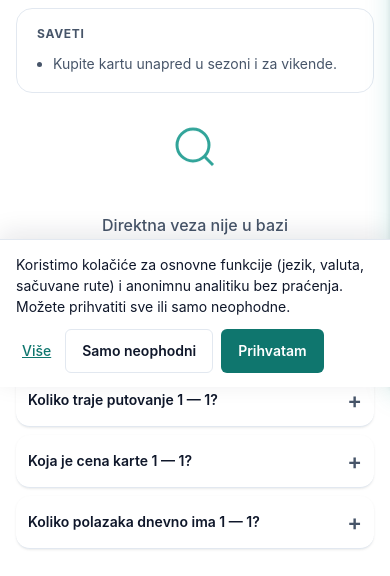
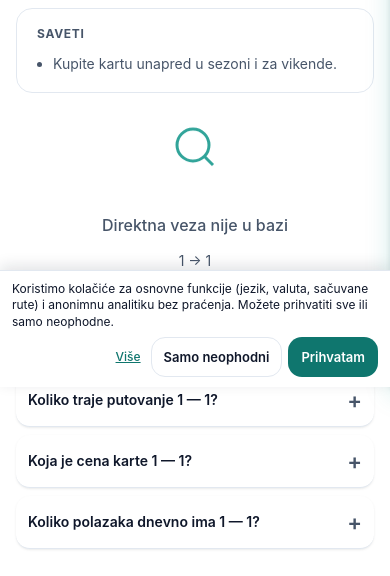
Before and after one commit to klaschukk/transit-aggregator, a Flask app: a page that uses app/templates/city_pair.html in a window 390 px wide. Shown: the part 457-1033 px from the top of the page. Run offline with Flask 3, Linux system fonts and the light colour scheme; data that the repository does not hold is empty; parts of the project's set-up code (start-up, migrations or seed data) failed here and were passed over.

Commit message:
fix(mobile): tighten cookie banner + move price-alert below trip list
- Cookie banner ate ~180px of a 375px viewport (verbose body + 14px
  padding + three actions). Tighten on mobile: smaller padding, smaller
  text, body and actions on their own rows. Banner now takes ~half the
  vertical space.

- city_pair (/voznja/X-do-Y/) had the price-alert section sitting BEFORE
  the trip list, so the first mobile fold was a signup form instead of
  actual trips. Moved it after the results, matching route_detail.

```diff
--- a/app/static/css/app.mobile.css
+++ b/app/static/css/app.mobile.css
@@ -710,4 +746,36 @@ body.m-nav-open .site-nav { transform: translateX(0); }
   margin-top: var(--mspace-2);
 }
 
+/* 11. Cookie banner — desktop chrome eats ~180px on a 375px viewport
+   (long body text + 14px padding + three actions wrapping). Tighten on
+   mobile so the banner takes roughly half that, leaving the fold for
+   real content. */
+.cookie-banner {
+  padding: 10px 12px max(10px, env(safe-area-inset-bottom)) 12px !important;
+  gap: 6px 10px !important;
+  font-size: var(--mtext-xs) !important;
+  box-shadow: 0 -4px 14px rgba(15, 23, 42, .12) !important;
+}
+.cookie-banner__text {
+  font-size: var(--mtext-xs);
+  line-height: 1.4;
+}
+.cookie-banner__body { flex: 1 1 100%; }
+.cookie-banner__actions {
+  flex: 1 1 100%;
+  gap: 6px;
+  justify-content: flex-end;
+}
+.cookie-banner__link {
+  min-height: 36px;
+  padding: 0 4px;
+  font-size: var(--mtext-xs);
+}
+.cookie-banner__btn {
+  min-height: 40px;
+  padding: 0 12px;
+  font-size: var(--mtext-sm);
+  border-radius: var(--mradius-md);
+}
+
 } /* end @media (max-width: 767px) */
--- a/app/templates/city_pair.html
+++ b/app/templates/city_pair.html
@@ -106,11 +106,6 @@
 </button>
 
 {% set _alert_slug = (route.slug if route and route.slug else _from_slug ~ '-do-' ~ _to_slug) %}
-<section class="route-price-alert fade-in">
-  {{ newsletter_form(source='price_alert', variant='price_alert',
-                     pair_label=from_city ~ ' → ' ~ to_city,
-                     route_slug=_alert_slug) }}
-</section>
 
 <div class="results-layout">
   {% set operators = trips|map(attribute='operator')|unique|list %}
@@ -125,6 +120,15 @@
     </div>
   </div>
 </div>
+
+<!-- Price alert moved BELOW the trip list. Putting it before the trips
+     pushed actual content below the fold on mobile and made the page
+     read like a signup wall. -->
+<section class="route-price-alert fade-in fade-in--d2">
+  {{ newsletter_form(source='price_alert', variant='price_alert',
+                     pair_label=from_city ~ ' → ' ~ to_city,
+                     route_slug=_alert_slug) }}
+</section>
 
 {% elif route %}
 <a href="{{ lang_prefix }}/rute/{{ route.slug }}/" class="btn btn--primary">{{ _('city_pair.see_all_departures') }}</a>
```
Also changed, not shown: other parts of app/static/css/app.mobile.css (+40 -4 lines).
